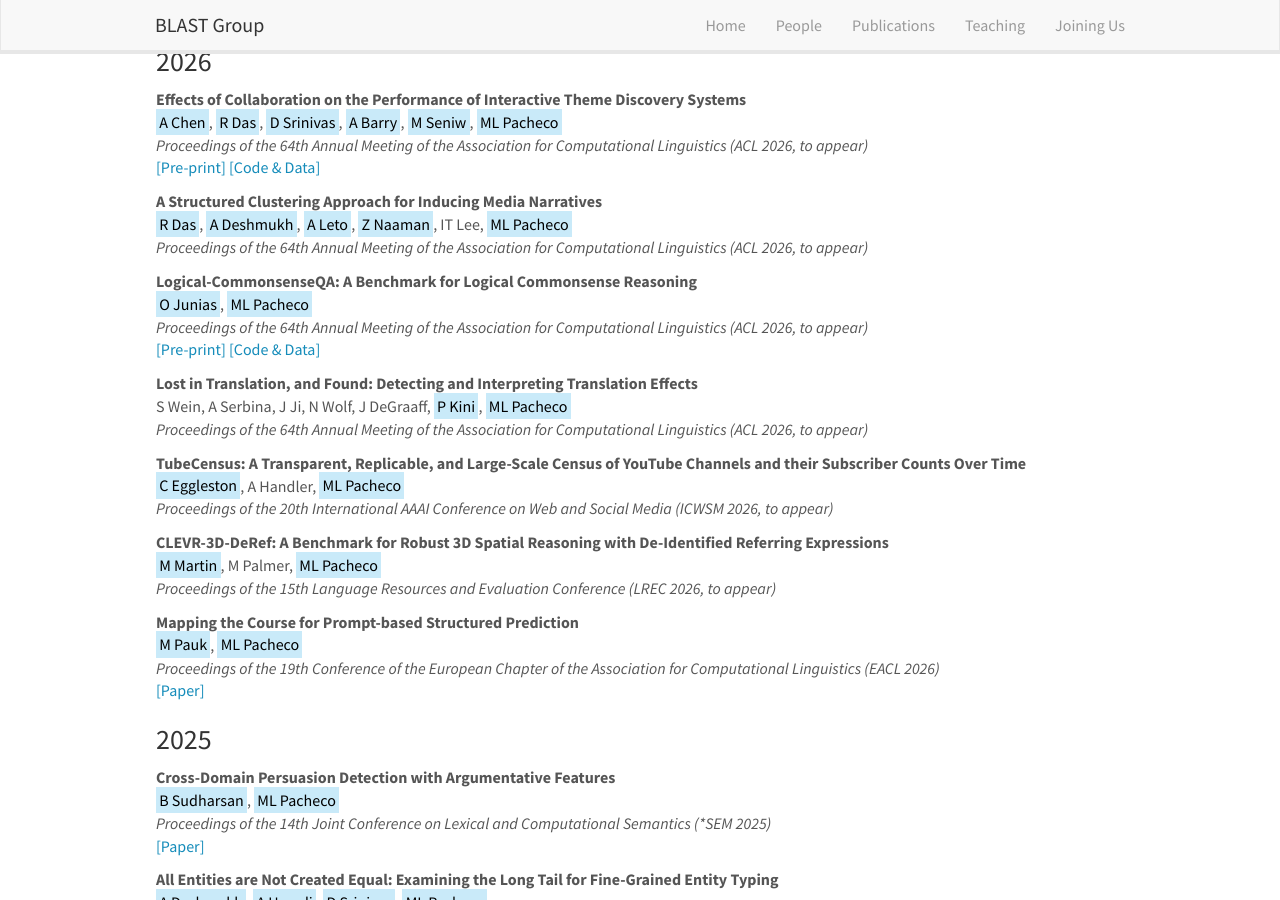
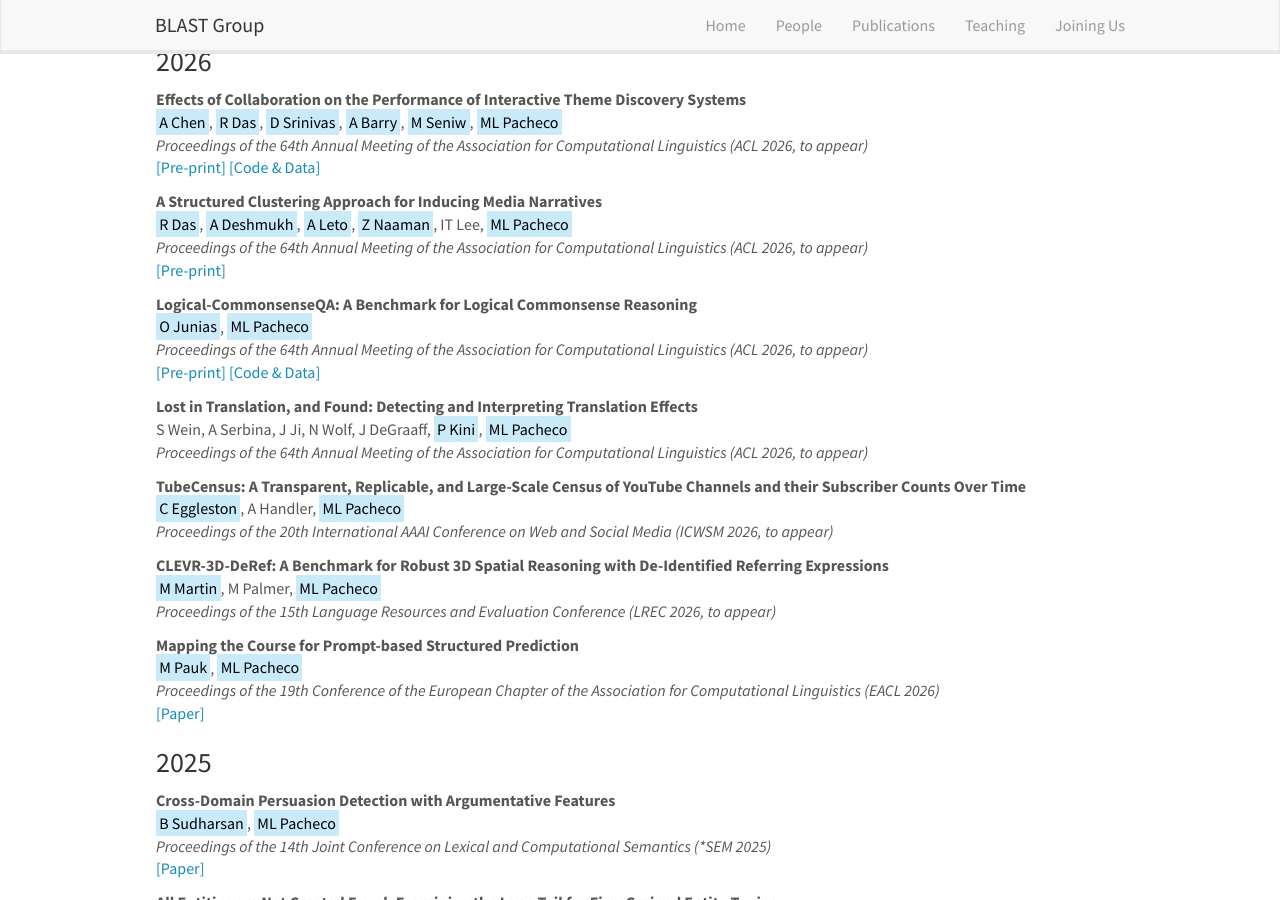
Before and after one commit to blast-cu/blast-cu.github.io, a Jekyll site: the page built from _pages/publications.md, in a window 1280 px wide and 900 px high, scrolled down 499 px. Built offline with Jekyll 4.4.1, drawn with Linux system fonts in a browser that asks for light colours; nearby versions of some CDN libraries.

Commit message:
Update publist_2026.yml

```diff
--- a/_data/publist_2026.yml
+++ b/_data/publist_2026.yml
@@ -15,8 +15,8 @@
   highlight: 0
   venue: "Proceedings of the 64th Annual Meeting of the Association for Computational Linguistics (ACL 2026, to appear)"
   link:
-    url:
-    display:
+    url: https://arxiv.org/pdf/2604.10368
+    display: \[Pre-print\]
   year: 2026
 
 - title: "Logical-CommonsenseQA: A Benchmark for Logical Commonsense Reasoning"
```
